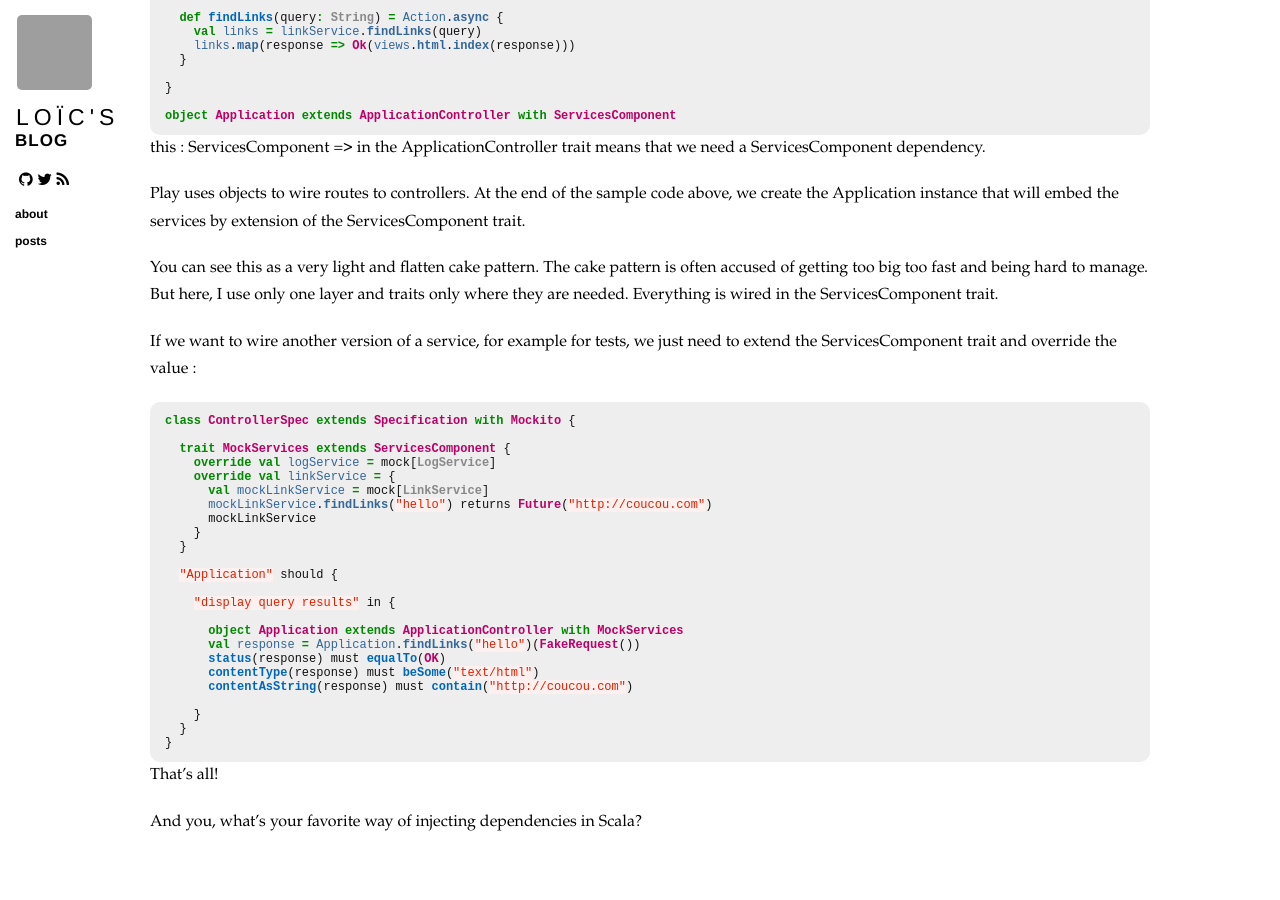
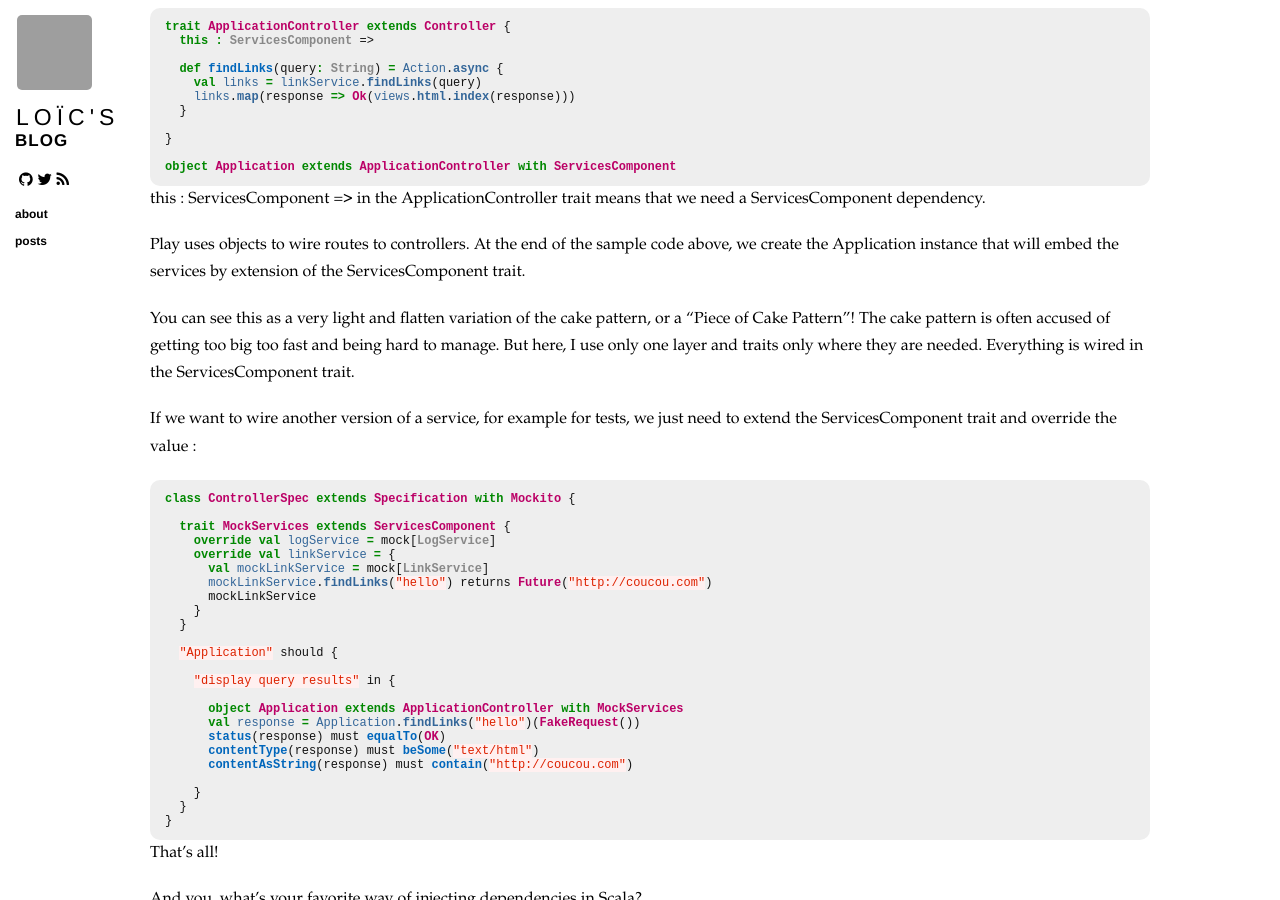
Before and after one commit to loicdescotte/loicdescotte.github.io, a Jekyll site: the page built from _posts/2014-10-22-scala-di.md, in a window 1280 px wide and 900 px high, scrolled down 910 px. Built offline with Jekyll 4.4.1, drawn with Linux system fonts in a browser that asks for light colours; nearby versions of some CDN libraries; Markdown is read by kramdown in place of the engine named in the settings; comment, search, counter and statistics services are not loaded; grey boxes are pictures that could not be loaded.

Commit message:
Piece of Cake

```diff
--- a/_posts/2014-10-22-scala-di.md
+++ b/_posts/2014-10-22-scala-di.md
@@ -10,6 +10,8 @@ The following post is a shorter version of a post I've published on my former bl
 In this article, we will focus on dependency injection with only pure Scala code (no framework involved), resolved at compile time.
 
 There are many ways to inject dependencies in Scala, this is my current favorite way of doing it.
+
+## Piece of cake
 
 In our example, we have a Play app with a controller. But this kind of wiring would work with any Scala application.
 
@@ -69,7 +71,8 @@ this : ServicesComponent => in the ApplicationController trait means that we nee
 
 Play uses objects to wire routes to controllers. At the end of the sample code above, we create the Application instance that will embed the services by extension of the ServicesComponent trait.
 
-You can see this as a very light and flatten cake pattern. The cake pattern is often accused of getting too big too fast and being hard to manage.
+You can see this as a very light and flatten variation of the cake pattern, or a "Piece of Cake Pattern"!
+The cake pattern is often accused of getting too big too fast and being hard to manage.
 But here, I use only one layer and traits only where they are needed. Everything is wired in the ServicesComponent trait.
 
 If we want to wire another version of a service, for example for tests, we just need to extend the ServicesComponent trait and override the value :
```
